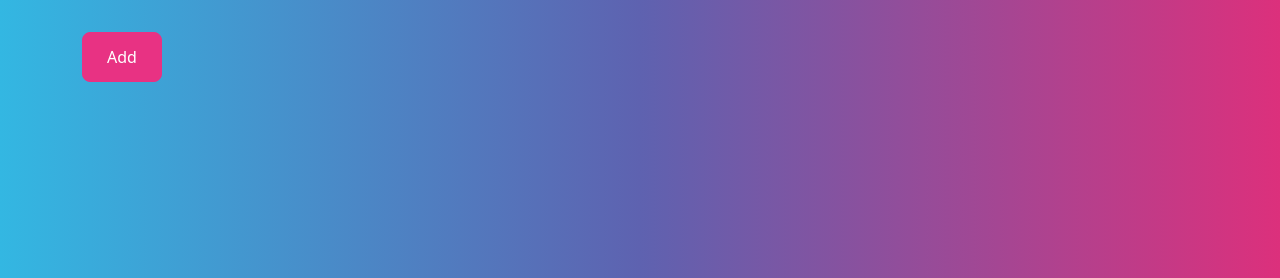
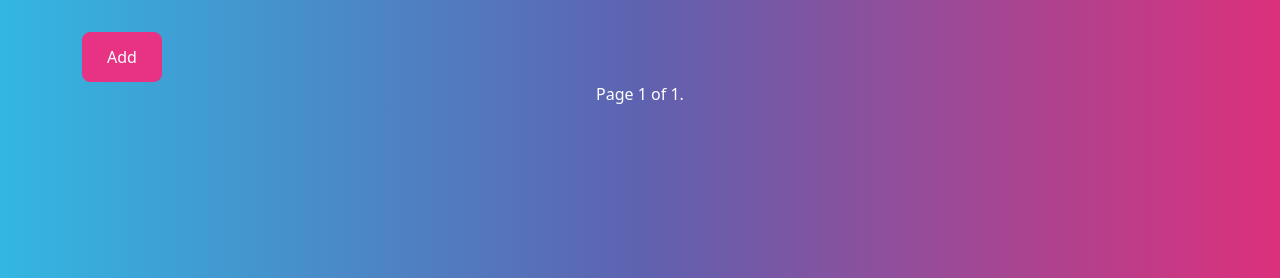
Before and after one commit to phmx17/COCO, a Django app: page /coco/time_overview in a window 1280 px wide. Shown: the part 108-386 px from the top of the page. Run offline with Django 4.2, Linux system fonts and the light colour scheme; data that the repository does not hold is empty; some libraries are stand-ins or nearby versions.

Commit message:
add pagination to time_overview - easy

```diff
--- a/coco/coco/settings.py
+++ b/coco/coco/settings.py
@@ -40,6 +40,7 @@ INSTALLED_APPS = [
     "coco_app",
     "bootstrap5",
     "fontawesomefree",
+    "django_extensions",
 ]
 
 MIDDLEWARE = [
--- a/coco/coco_app/templates/time_overview.html
+++ b/coco/coco_app/templates/time_overview.html
@@ -28,7 +28,7 @@
         </tr>
       </thead>
       <tbody>
-      {% for time in times %}
+      {% for time in page_obj %}
         <tr>
             <td>{{ time.date }}</td>
             <td>{{ time.time }}</td>
@@ -43,9 +43,27 @@
       {% endfor %}
       </tbody>
     </table>
-<div>
-    <a class="btn btn-primary" href="{% url 'time_logger' '0' %}">Add</a>
-</div>
+    <div>
+        <a class="btn btn-primary" href="{% url 'time_logger' '0' %}">Add</a>
+    </div>
+
+    <div class="pagination w-50 mx-auto d-flex justify-content-center">
+        <span class="step-links">
+            {% if page_obj.has_previous %}
+                <a href="{% url 'time_overview' %}?page=1">&laquo; first</a>
+                <a href="{% url 'time_overview' %}?page={{ page_obj.previous_page_number }}">previous</a>
+            {% endif %}
+
+            <span class="current">
+                Page {{ page_obj.number }} of {{ page_obj.paginator.num_pages }}.
+            </span>
+
+            {% if page_obj.has_next %}
+                <a href="{% url 'time_overview' %}?page={{ page_obj.next_page_number }}">next</a>
+                <a href="{% url 'time_overview' %}?page={{ page_obj.paginator.num_pages }}">last &raquo;</a>
+            {% endif %}
+        </span>
+    </div>
 </div>
 
 {% endblock %}
--- a/coco/coco_app/views.py
+++ b/coco/coco_app/views.py
@@ -2,6 +2,7 @@ from django.shortcuts import render, redirect
 from .models import Time, Project
 from django.contrib.auth.models import User
 import datetime as dt
+from django.core.paginator import Paginator
 
 times_array = [
     {'date': '23.08.23', 'time': '4:30', 'project': 'Züri Fäscht', 'comments': 'much fun'},
@@ -35,8 +36,15 @@ def time_logger(request, time_id):
     return render(request, template, context)
 
 def time_overview(request):
-    times = Time.objects.filter(developer_id=2)
+    # page = request.GET.get('page', 1)
+    page = request.GET.get('page', 1)
+    print("page: ", page)
     template = 'time_overview.html'
-    user = request.POST.get('selected_user')
-    context = {'user': user, 'times': times, 'title': "Time Overview"}
+    # user = request.POST.get('selected_user')
+    # times = Time.objects.filter(developer_id=2)
+    times = Time.objects.all().order_by('date')
+    paginator = Paginator(times, 2)
+    page_obj = paginator.get_page(page)
+
+    context = {'times': times, 'title': "Times Overview", 'page_obj': page_obj}
     return render(request, template, context)
```
